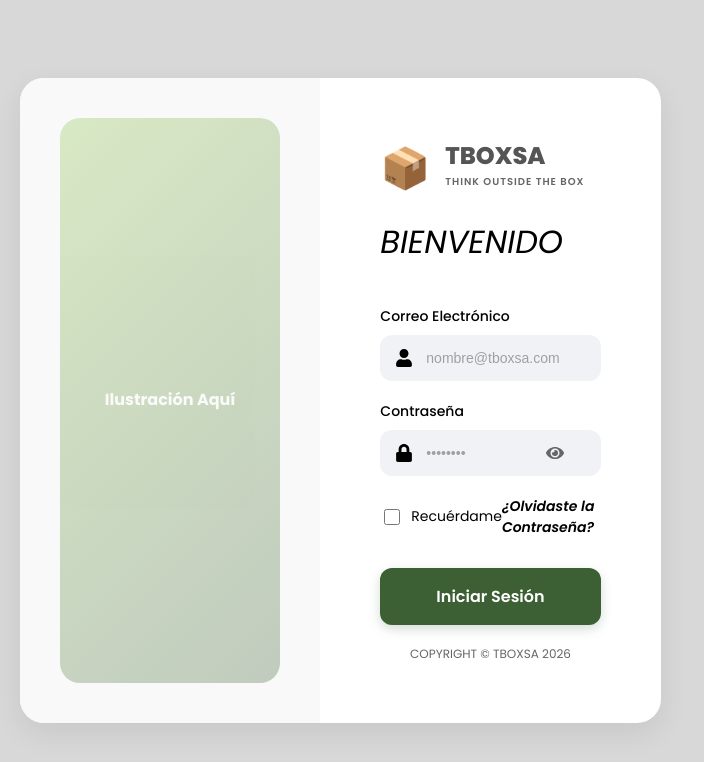
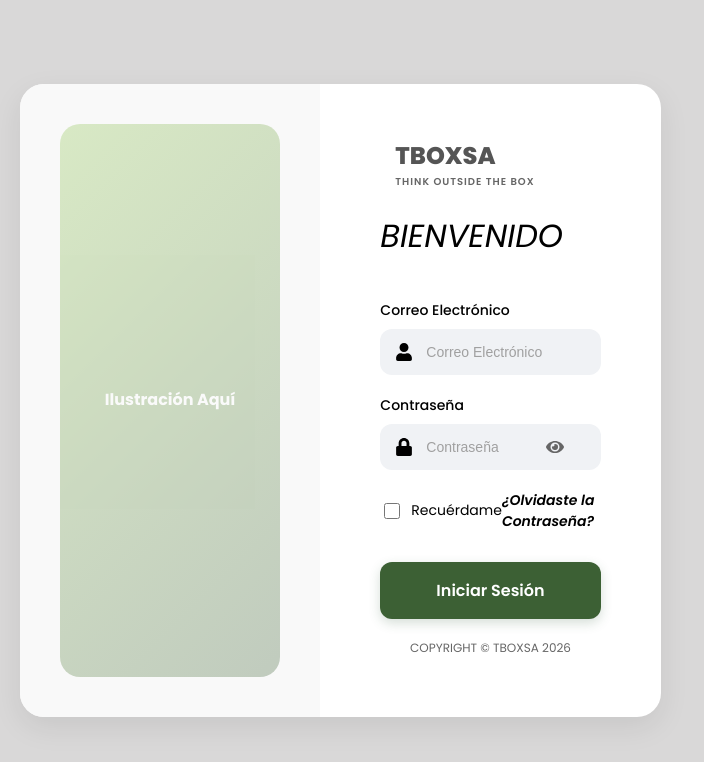
Before and after one commit to Daniel-Gomez03/App_Support, a React (Vite) app in the folder frontend/: page / in a window 1280 px wide. Shown: the top 762 px of the page, without its empty margins (0-704 px from the left). Built offline with nearby package versions, Linux system fonts and the light colour scheme.

Commit message:
fix: se arregla los iconos del login

```diff
--- a/frontend/src/components/Button/Button.module.less
+++ b/frontend/src/components/Button/Button.module.less
@@ -14,7 +14,7 @@
     box-shadow: 0 4px 12px rgba(46, 92, 56, 0.2);
 
     &:hover {
-        background-color: lighten(@primary-color, 5%);
+        background-color: #153C1C;
         transform: translateY(-2px);
         box-shadow: 0 6px 15px rgba(46, 92, 56, 0.3);
     }
--- a/frontend/src/components/Input/Input.module.less
+++ b/frontend/src/components/Input/Input.module.less
@@ -3,7 +3,6 @@
 .inputGroup {
     margin-bottom: 20px;
     width: 100%;
-}
 
     .label {
         display: block;
@@ -17,7 +16,6 @@
         position: relative;
         display: flex;
         align-items: center;
-}
 
         .input {
             width: 100%;
@@ -65,3 +63,5 @@
                 color: @primary-color;
             }
         }
+    }
+}
--- a/frontend/src/pages/Login/Login.jsx
+++ b/frontend/src/pages/Login/Login.jsx
@@ -20,7 +20,7 @@ const Login = () => {
 
                     <div className={styles.header}>
                         <div className={styles.logoPlaceholder}>
-                            <div className={styles.logoIcon}>📦</div>
+                            <div className={styles.logoIcon}></div>
                             <div className={styles.logoText}>
                                 <h1>TBOXSA</h1>
                                 <small>THINK OUTSIDE THE BOX</small>
@@ -33,14 +33,14 @@ const Login = () => {
                     <form>
                         <Input
                             label="Correo Electrónico"
-                            placeholder="nombre@tboxsa.com"
+                            placeholder="Correo Electrónico"
                             type="email"
                             icon={FaUser}
                         />
 
                         <Input
                             label="Contraseña"
-                            placeholder="••••••••"
+                            placeholder="Contraseña"
                             type="password"
                             icon={FaLock}
                         />
@@ -62,7 +62,7 @@ const Login = () => {
                     </form>
 
                     <footer className={styles.copyright}>
-                        COPYRIGHT © TBOXSA 2026
+                        COPYRIGHT &copy; TBOXSA 2026
                     </footer>
                 </div>
             </div>
--- a/frontend/src/pages/Login/Login.module.less
+++ b/frontend/src/pages/Login/Login.module.less
@@ -7,37 +7,39 @@
   justify-content: center;
   background-color: @bg-body;
   padding: 20px;
-}
 
   .card {
     display: flex;
     width: 100%;
-  max-width: 1000px; /* Ancho máximo para pantallas grandes */
+    max-width: 1000px;
+    /* Ancho máximo para pantallas grandes */
     min-height: 600px;
     background-color: @bg-card;
     border-radius: @border-radius-card;
     box-shadow: @shadow-soft;
-  overflow: hidden; /* Para que la imagen no se salga de las esquinas redondeadas */
+    overflow: hidden;
+    /* Para que la imagen no se salga de las esquinas redondeadas */
 
     /* Responsivo: En celulares se pone uno debajo del otro */
     @media (max-width: 768px) {
       flex-direction: column;
       min-height: auto;
     }
-}
 
     /* --- LADO IZQUIERDO (Ilustración) --- */
     .leftSide {
-  flex: 1; /* Ocupa el 50% */
-  background-color: #f9f9f9; /* Color de fondo temporal */
+      flex: 1;
+      /* Ocupa el 50% */
+      background-color: #f9f9f9;
+      /* Color de fondo temporal */
       display: flex;
       align-items: center;
       justify-content: center;
       padding: 40px;
 
       @media (max-width: 768px) {
-    display: none; /* Opcional: Ocultar imagen en celular para ahorrar espacio */
-  }
+        display: none;
+        /* Opcional: Ocultar imagen en celular para ahorrar espacio */
       }
 
       .imagePlaceholder {
@@ -50,12 +52,15 @@
         justify-content: center;
         color: white;
         font-weight: bold;
-  opacity: 0.3; /* Efecto transparente */
+        opacity: 0.3;
+        /* Efecto transparente */
+      }
     }
 
     /* --- LADO DERECHO (Formulario) --- */
     .rightSide {
-  flex: 1; /* Ocupa el otro 50% */
+      flex: 1;
+      /* Ocupa el otro 50% */
       padding: 60px;
       display: flex;
       flex-direction: column;
@@ -64,13 +69,12 @@
       @media (max-width: 768px) {
         padding: 30px;
       }
-}
 
       .header {
         margin-bottom: 40px;
-  text-align: left; /* Alineado a la izquierda según tu imagen */
-}
+        text-align: left;
 
+        /* Alineado a la izquierda según tu imagen */
         .logoPlaceholder {
           display: flex;
           align-items: center;
@@ -89,6 +93,7 @@
               margin: 0;
               line-height: 1;
             }
+
             small {
               font-size: 10px;
               letter-spacing: 1px;
@@ -100,10 +105,13 @@
 
         .welcomeTitle {
           font-size: 32px;
-  font-weight: 400; /* Letra fina */
-  font-style: italic; /* Letra cursiva como en el diseño */
+          font-weight: 400;
+          /* Letra fina */
+          font-style: italic;
+          /* Letra cursiva como en el diseño */
           color: #000;
           margin: 0;
+        }
       }
 
       .formFooter {
@@ -146,3 +154,6 @@
         color: @text-muted;
         text-transform: uppercase;
       }
+    }
+  }
+}
--- a/frontend/src/styles/global.less
+++ b/frontend/src/styles/global.less
@@ -7,5 +7,4 @@ body {
     padding: 0px;
     font-family: @font-family;
     background-color: @bg-body;
-    color: @text-main;
 }
```
Also changed, not shown: frontend/src/assets/tboxsa.png (added). Lines whose indentation alone changed are shown as unchanged.
